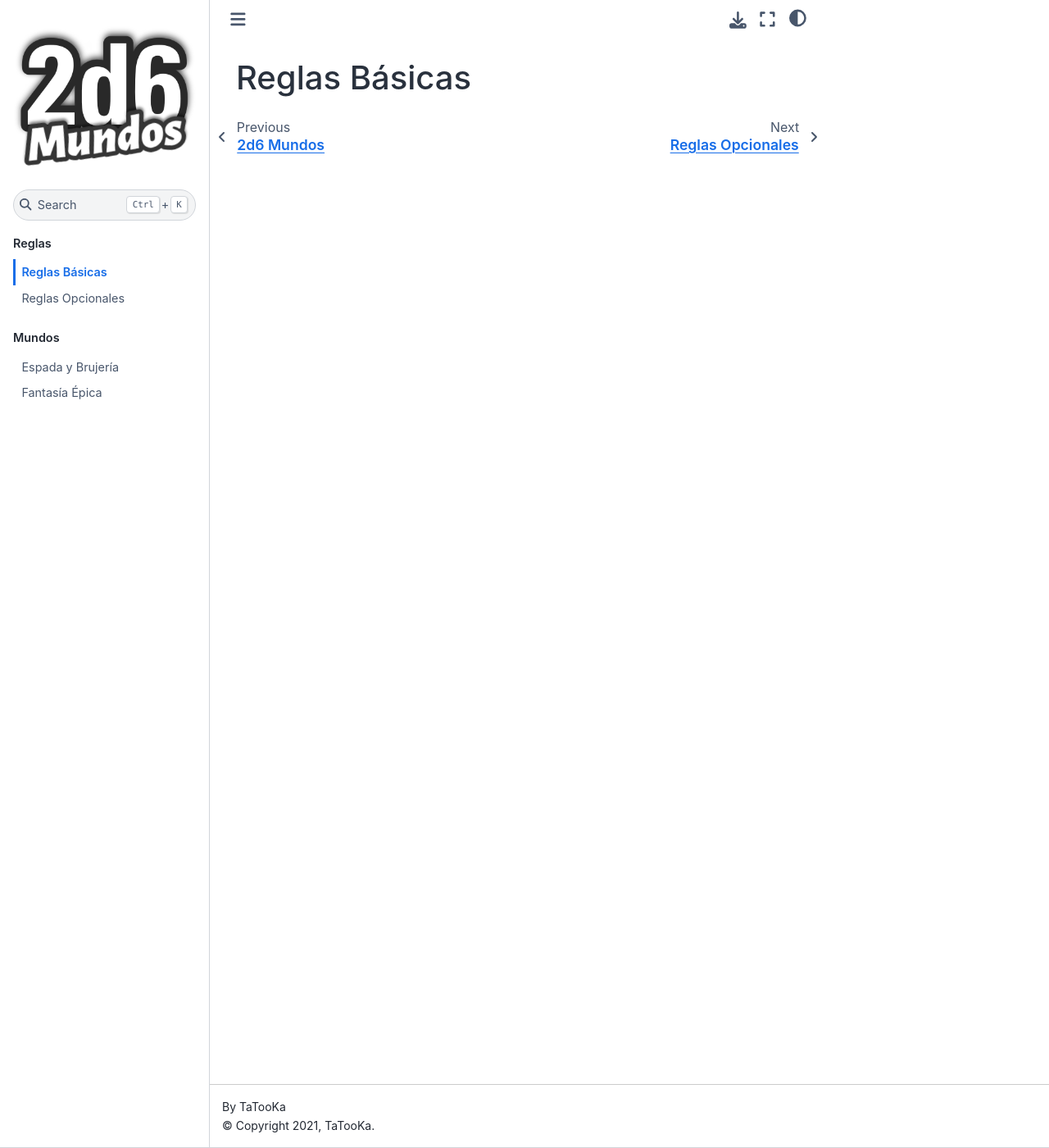
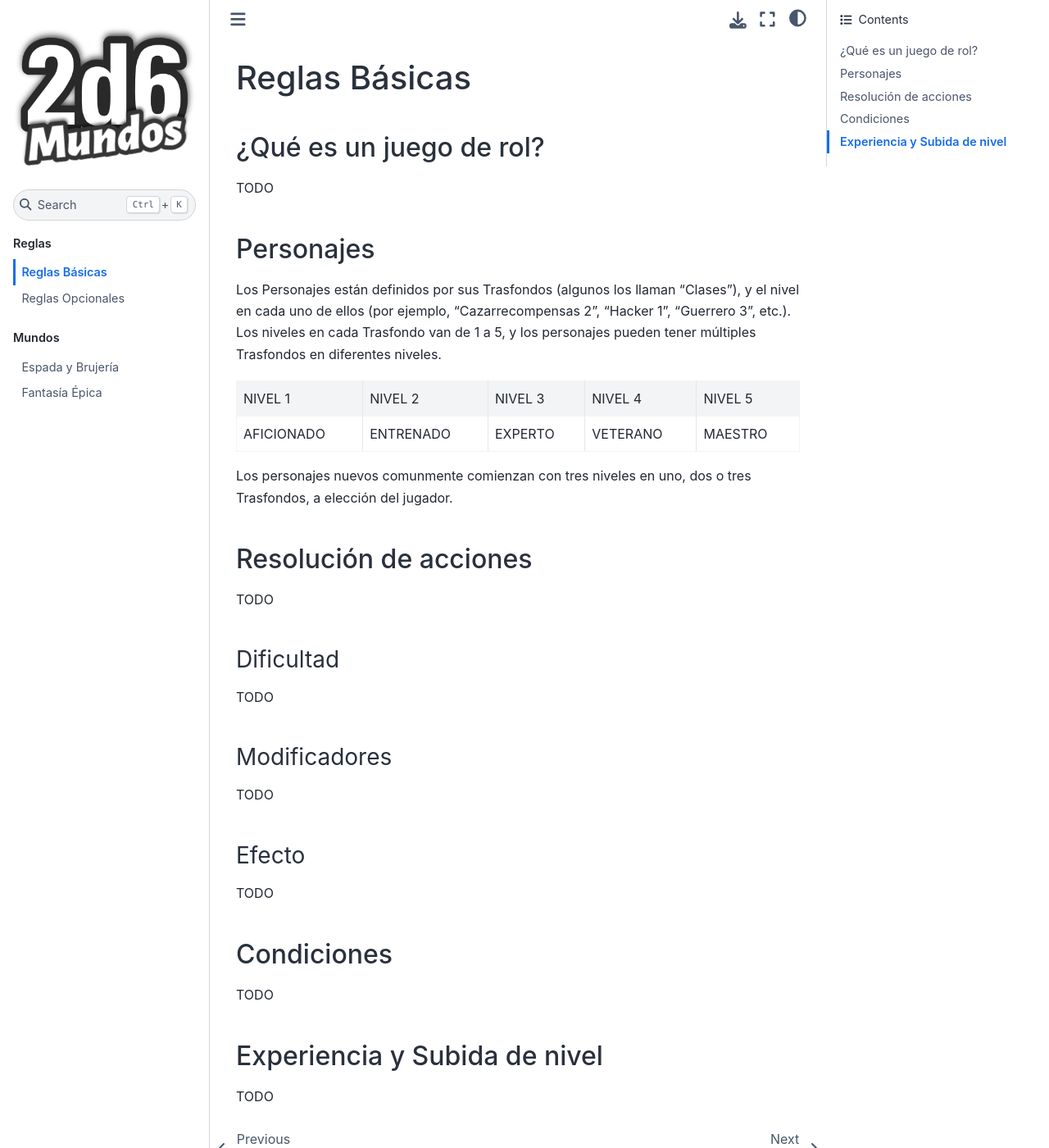
Before and after one commit to TaTooKa/2d6Mundos, a Sphinx documentation site: the page built from docs/source/pages/rules/reglas-basicas.rst, in a window 1280 px wide and 1400 px high. Shown: the whole window at 82% size. Built offline with Sphinx 7.4.7 and the Sphinx Book theme 1.1.4, drawn with Linux system fonts in a browser that asks for light colours; some web fonts are replaced; some of the changed text lies outside the part shown.

Commit message:
add rules

```diff
--- a/docs/source/conf.py
+++ b/docs/source/conf.py
@@ -3,7 +3,7 @@
 # -- Project information
 
 project = '2d6Mundos'
-copyright = '2021, TaTooKa'
+copyright = 'Creative Commons Attribution-ShareAlike 4.0 International License'
 author = 'TaTooKa'
 
 release = '0.1'
--- a/docs/source/pages/rules/reglas-basicas.rst
+++ b/docs/source/pages/rules/reglas-basicas.rst
@@ -1,2 +1,50 @@
 Reglas Básicas
 ==============
+
+¿Qué es un juego de rol?
+------------------------
+
+TODO
+
+Personajes
+----------
+
+Los Personajes están definidos por sus Trasfondos (algunos los llaman "Clases"), y el nivel en cada uno de ellos (por ejemplo, "Cazarrecompensas 2", "Hacker 1", "Guerrero 3", etc.).
+Los niveles en cada Trasfondo van de 1 a 5, y los personajes pueden tener múltiples Trasfondos en diferentes niveles.
+
+.. csv-table::
+
+   "NIVEL 1", "NIVEL 2", "NIVEL 3", "NIVEL 4", "NIVEL 5"
+   "AFICIONADO", "ENTRENADO", "EXPERTO", "VETERANO", "MAESTRO"
+
+Los personajes nuevos comunmente comienzan con tres niveles en uno, dos o tres Trasfondos, a elección del jugador.
+
+Resolución de acciones
+----------------------
+
+TODO
+
+Dificultad
+^^^^^^^^^^
+
+TODO
+
+Modificadores
+^^^^^^^^^^^^^
+
+TODO
+
+Efecto
+^^^^^^
+
+TODO
+
+Condiciones
+-----------
+
+TODO
+
+Experiencia y Subida de nivel
+-----------------------------
+
+TODO
```
